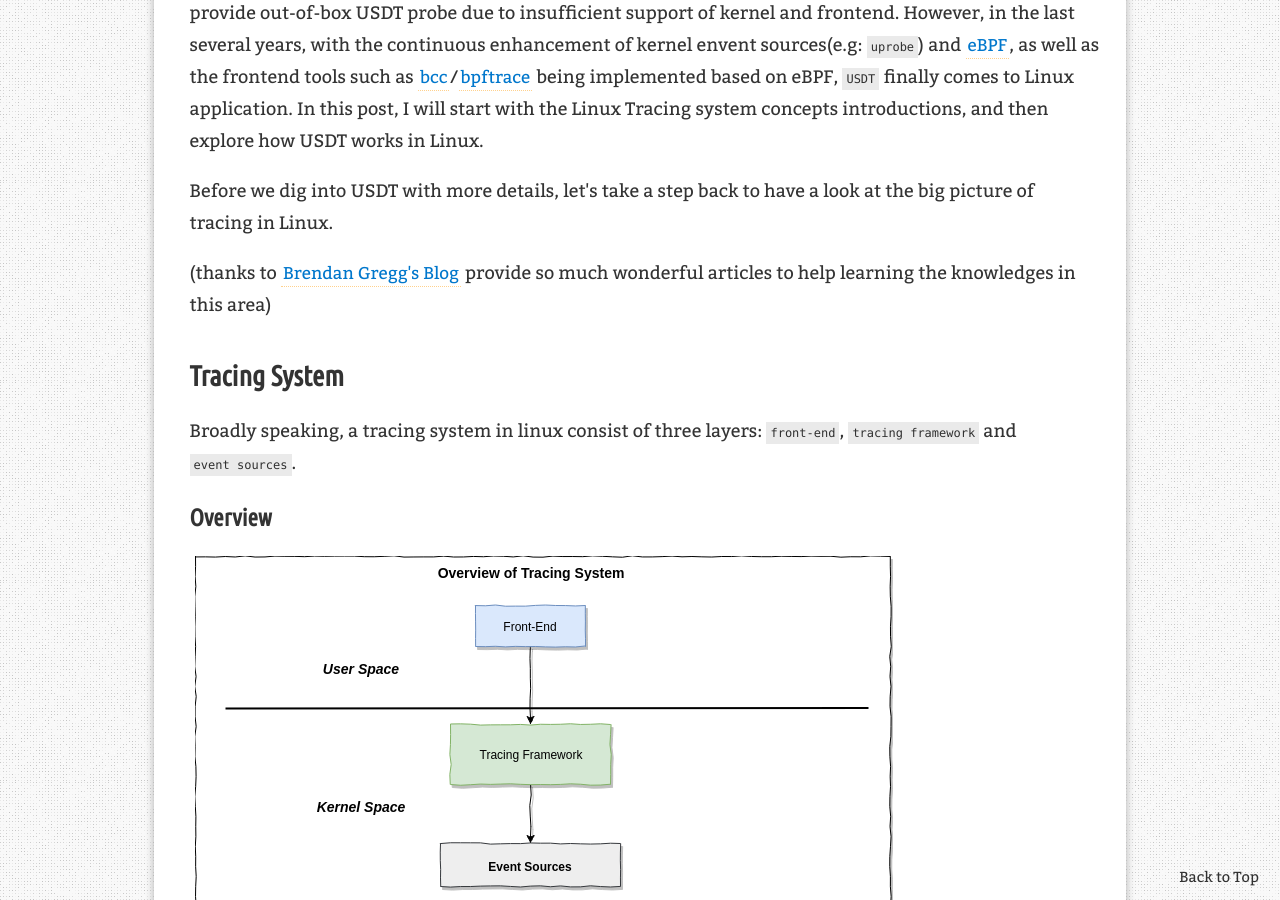
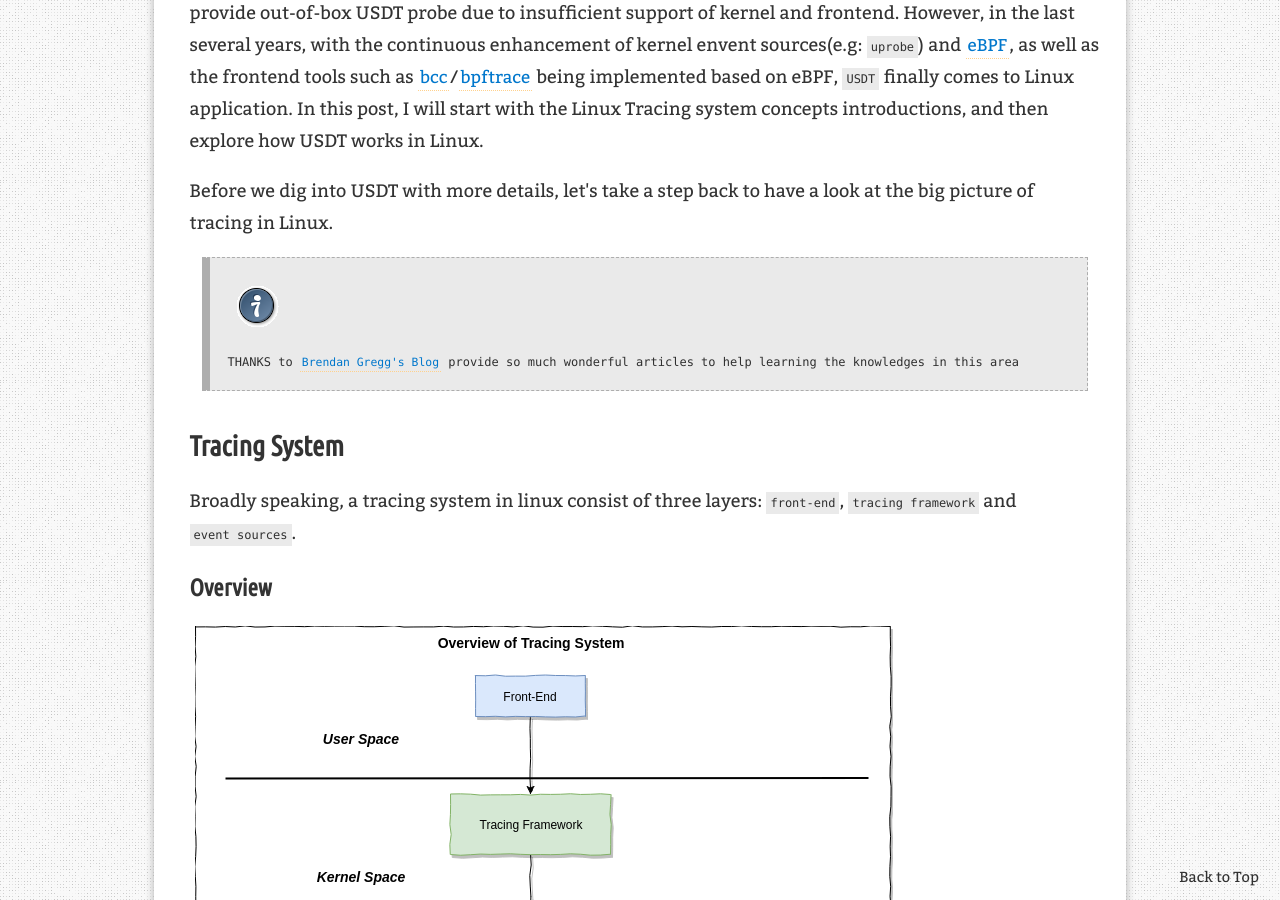
Before and after one commit to leezhenghui/leezhenghui.github.io, a Jekyll site: the page built from _posts/2019-03-05-exploring-usdt-on-linux.md, in a window 1280 px wide and 900 px high, scrolled down 1818 px. Built offline with Jekyll 4.4.1, drawn with Linux system fonts in a browser that asks for light colours; comment, search, counter and statistics services are not loaded.

Commit message:
auto udpate by doc builder

```diff
--- a/_posts/2019-03-05-exploring-usdt-on-linux.md
+++ b/_posts/2019-03-05-exploring-usdt-on-linux.md
@@ -19,7 +19,9 @@
 
 Before we dig into USDT with more details, let's take a step back to have a look at the big picture of tracing in Linux.
 
-(thanks to [Brendan Gregg's Blog](http://www.brendangregg.com/blog/index.html) provide so much wonderful articles to help learning the knowledges in this area)
+> ![Tips]({{ site.url }}/assets/ico/tip.png)
+>
+> THANKS to [Brendan Gregg's Blog](http://www.brendangregg.com/blog/index.html) provide so much wonderful articles to help learning the knowledges in this area
 
 ## Tracing System
 
```
